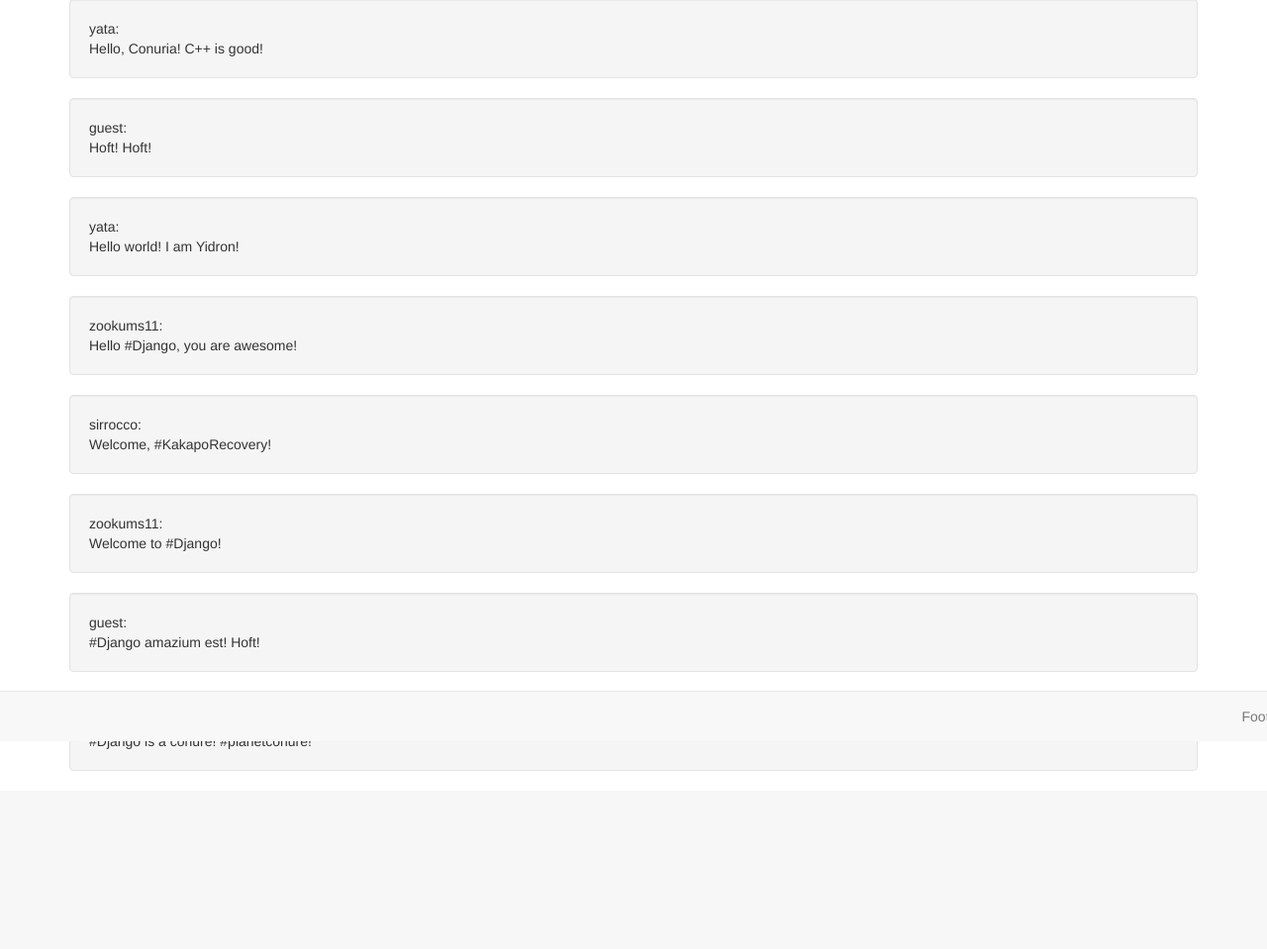
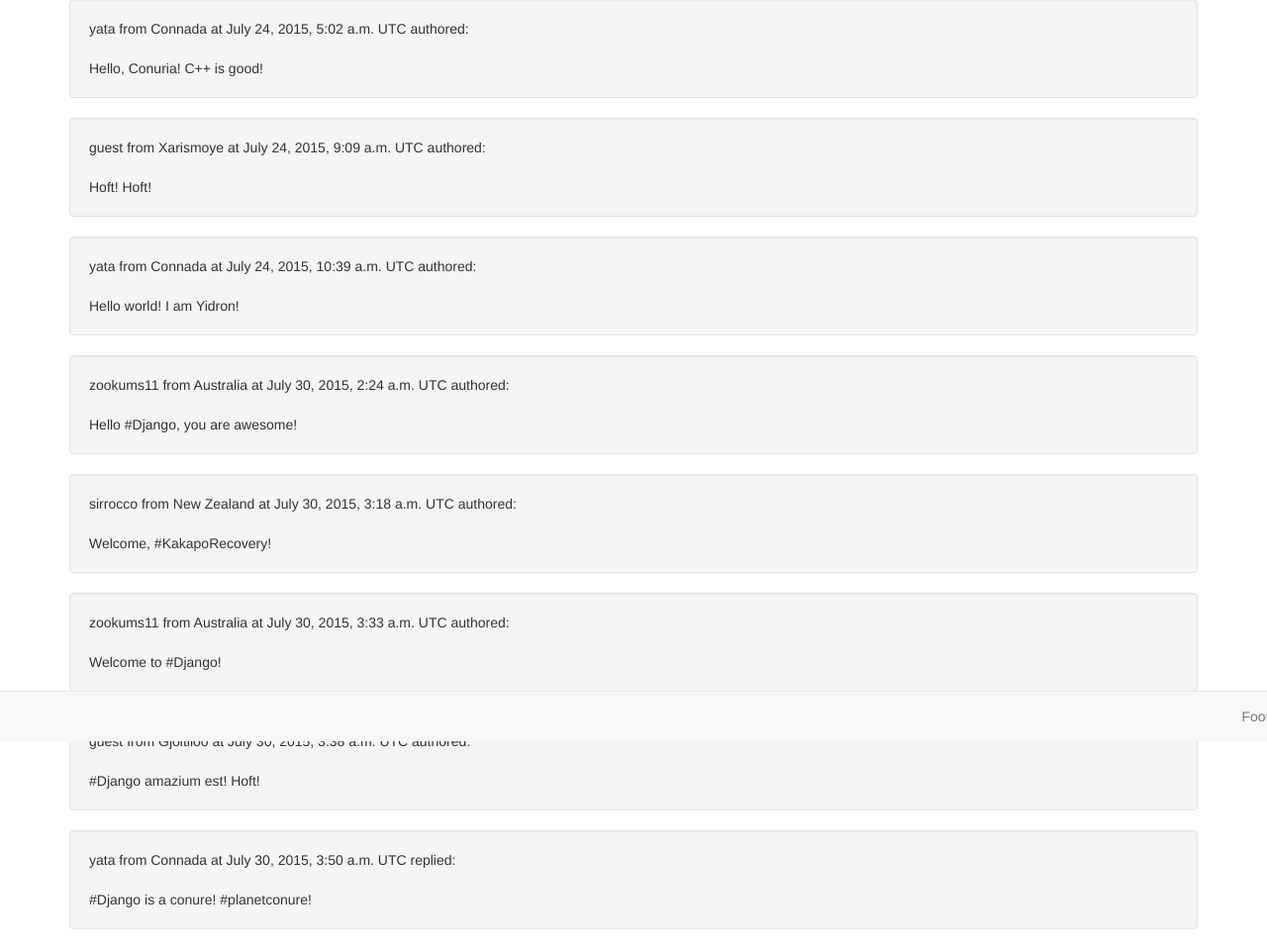
Before and after one commit to zavlong/mytweets, a Django app: template templates/hashtag.html in a window 1280 px wide. Shown: the part 51-1010 px from the top of the page at 99% size. Before the commit the page ends 830 px from the top, so only its background shows below. Run offline with Django 3.2, Linux system fonts and the light colour scheme; the template is opened without the code that fills it: values that come from a table or form of the project are taken from there, others are empty; data comes from the database, SQL or seed files in the repository; both versions use the stored data as it was after the commit; parts of the project's set-up code (start-up, migrations or seed data) failed here and were passed over; some libraries are stand-ins or nearby versions.

Commit message:
Tenth commit. Improved hashtag viewer.

```diff
--- a/templates/hashtag.html
+++ b/templates/hashtag.html
@@ -4,7 +4,11 @@
     <div class="col-md-12 column">
         {% for tweet in tweets.all %}
         <div class="well">
-            <span>{{ tweet.user.username }}:<br></span>
+            {% if tweet.is_reply == False %}
+                <span>{{ tweet.user.username }} from {{ tweet.country }} at {{ tweet.created_date }} UTC authored:<br><br></span>
+            {% else %}
+                <span>{{ tweet.user.username }} from {{ tweet.country }} at {{ tweet.created_date }} UTC replied:<br><br></span>
+            {% endif %}
             <span>{{ tweet.text }}</span>
         </div>
         {% endfor %}
--- a/tweets/models.py
+++ b/tweets/models.py
@@ -9,6 +9,7 @@
     created_date = models.DateTimeField(auto_now_add=True)
     country = models.CharField(max_length=30)
     is_active = models.BooleanField(True)
+    is_reply = models.BooleanField(True)
 
     def __unicode__(self):
         return self.text
```
Also changed, not shown: db.sqlite3, tweets/migrations/0002_tweet_is_reply.py (added).
